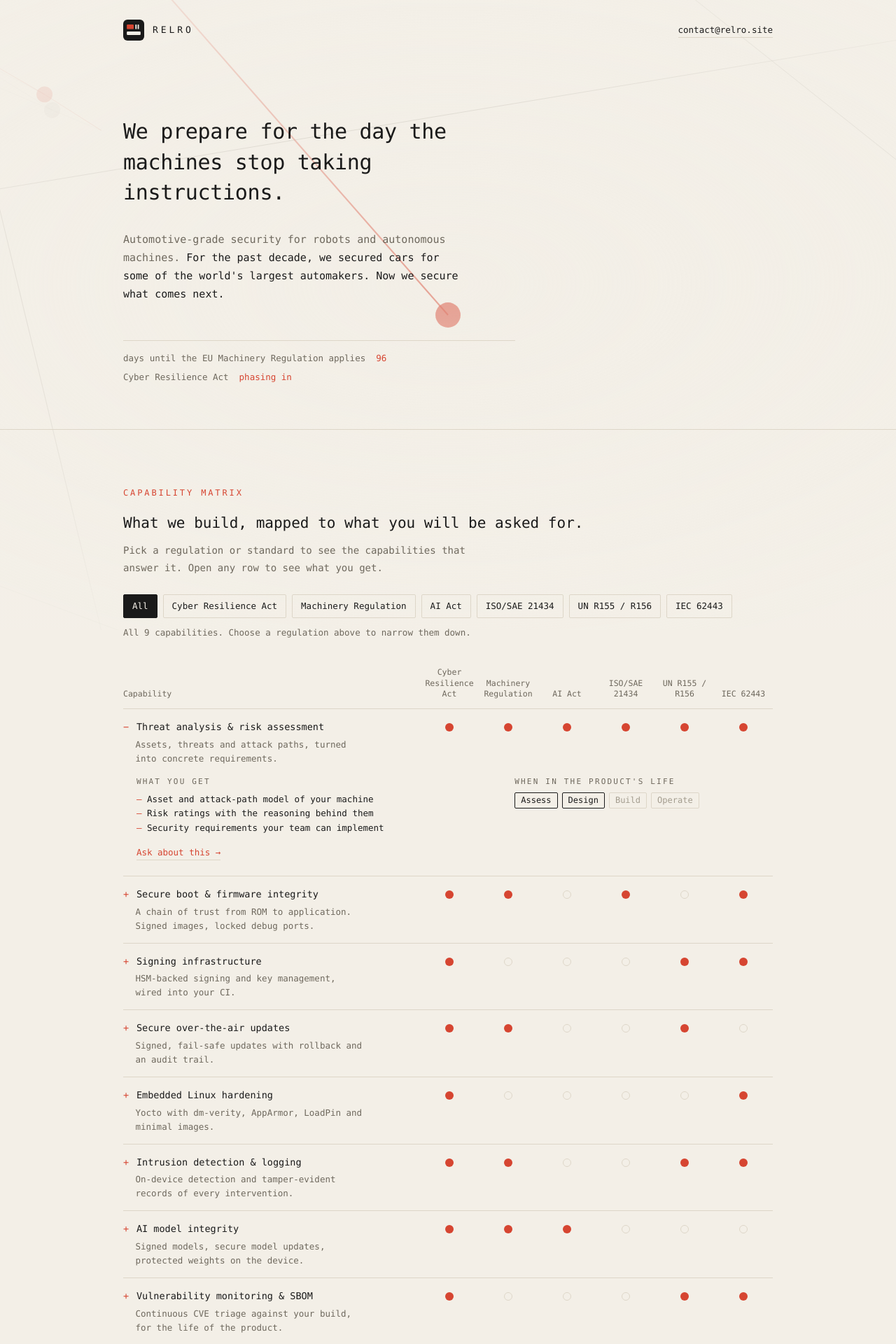
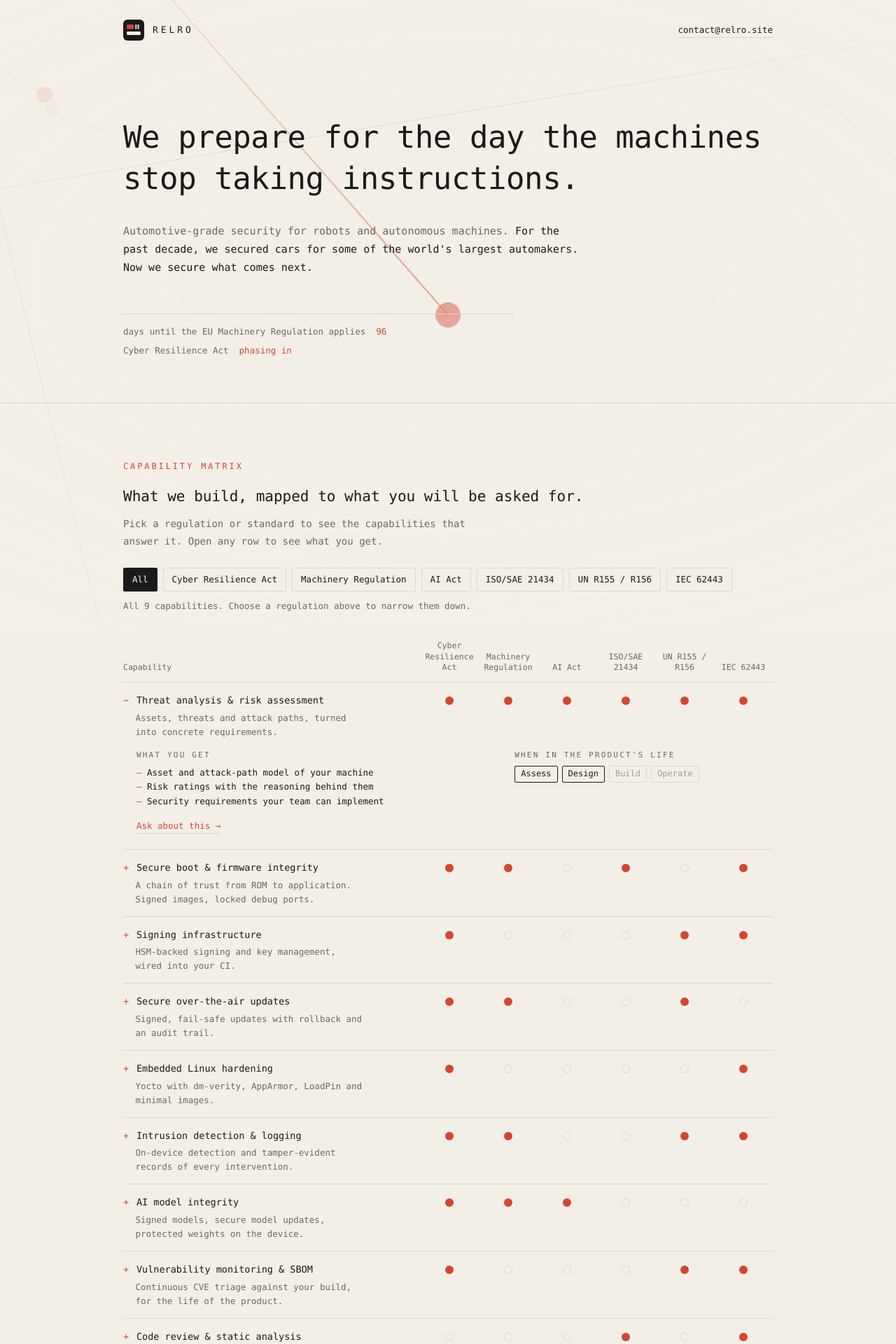
Before and after one commit to tautochrone0/relro-web, a Jekyll site: the page built from index.html, in a window 1280 px wide. Shown: the top 1920 px of the page at 70% size. Built offline with Jekyll 4.4.1, drawn with Linux system fonts in a browser that asks for light colours.

Commit message:
widen heading text

```diff
--- a/assets/css/site.css
+++ b/assets/css/site.css
@@ -24,11 +24,12 @@ header{border-bottom:1px solid var(--rule)}
 .crest b{font-weight:500;font-size:13px;letter-spacing:.3em}
 .top a{font-size:12.5px;color:var(--ink);text-decoration:none;border-bottom:1px solid var(--rule)}
 .top a:hover{border-bottom-color:var(--signal)}
-.hero{position:relative;padding:clamp(64px,12vh,120px) 0 clamp(40px,7vh,64px)}h1{font-weight:400;font-size:clamp(20px,3.2vw,30px);line-height:1.45;letter-spacing:-.01em;margin:0;max-width:26ch}
+.hero{position:relative;padding:clamp(64px,12vh,120px) 0 clamp(40px,7vh,64px)}/* the headline runs the full width of the page, two lines on desktop */
+h1{font-weight:400;font-size:clamp(22px,3.8vw,44px);line-height:1.35;letter-spacing:-.01em;margin:0;max-width:none;text-wrap:balance}
 .cursor{display:inline-block;width:.55em;height:1.05em;vertical-align:-.16em;background:var(--signal);margin-left:.18em;
   animation:blink 1.25s steps(1,end) infinite}
 @keyframes blink{0%,49%{opacity:1}50%,100%{opacity:0}}
-.lede{margin:32px 0 0;color:var(--ash);max-width:54ch}
+.lede{margin:32px 0 0;color:var(--ash);max-width:72ch}
 .lede b{font-weight:400;color:var(--ink)}
 .lede a{color:var(--signal)}
 .top a.home{border:0;color:inherit}
```
